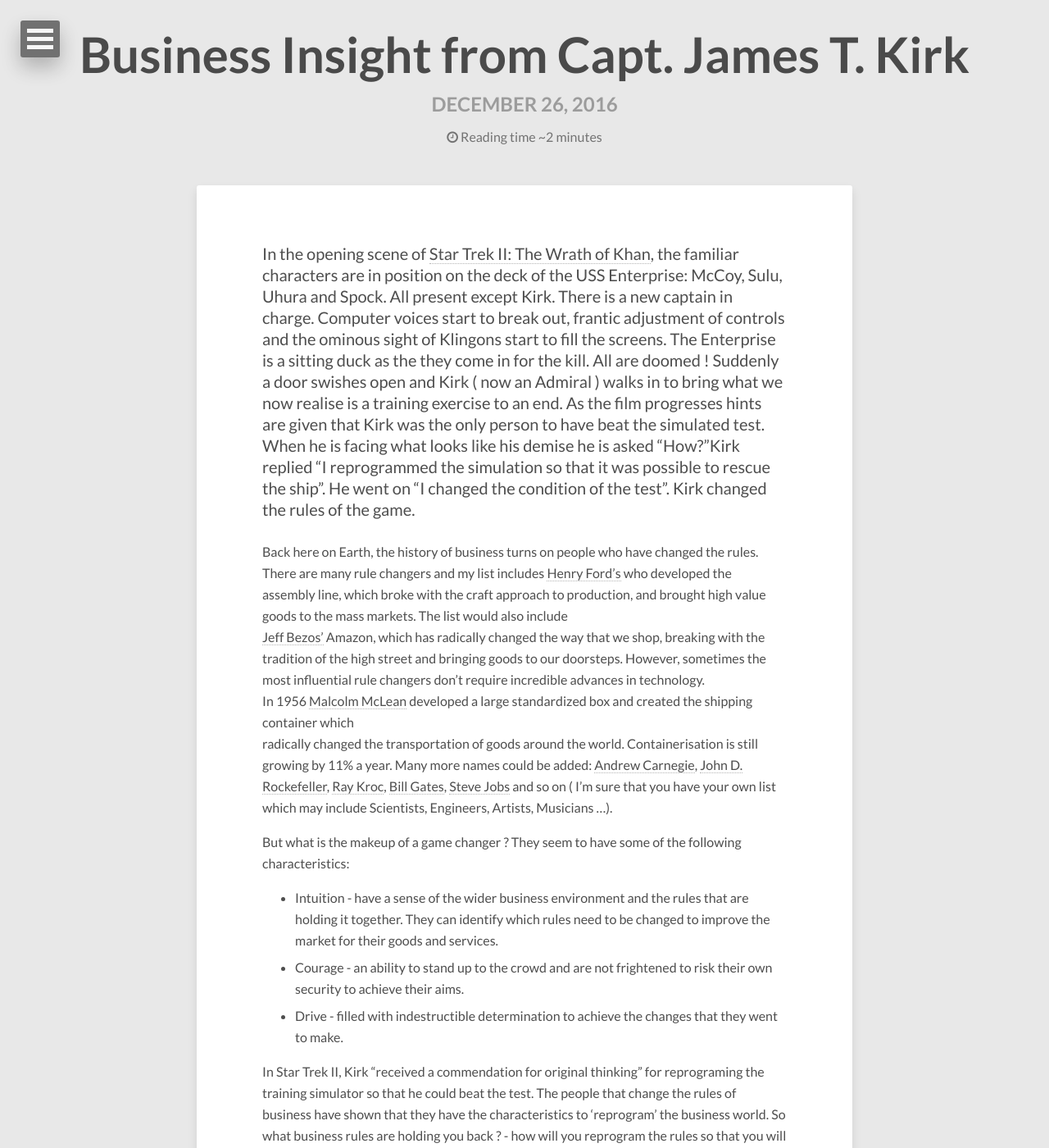
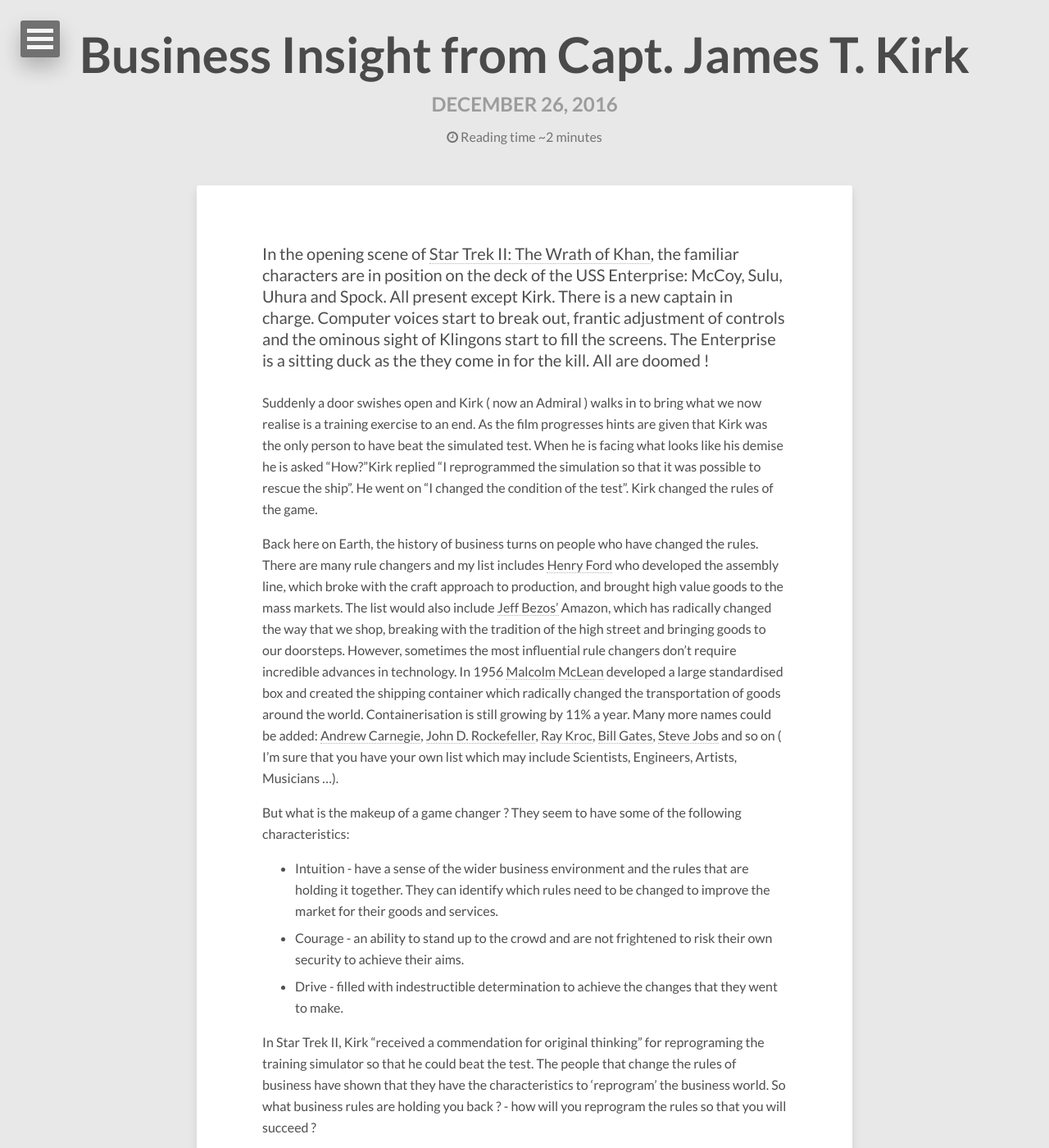
Before and after one commit to dtinblack/dtinblack.github.io, a Jekyll site: the page built from _posts/2016-12-26-business-insights.md, in a window 1280 px wide and 1400 px high. Shown: the whole window at 82% size. Built offline with Jekyll 4.4.1, drawn with Linux system fonts in a browser that asks for light colours; nearby versions of some CDN libraries.

Commit message:
cleaned up format

```diff
--- a/_posts/2016-12-26-business-insights.md
+++ b/_posts/2016-12-26-business-insights.md
@@ -9,18 +9,11 @@ tags: [game changers]
 In the opening scene of
 <a href="https://en.wikipedia.org/wiki/Star_Trek_II:_The_Wrath_of_Khan">Star Trek II: The Wrath of Khan</a>,
 the familiar characters are in position on the deck of the USS Enterprise:  McCoy, Sulu, Uhura and Spock. All present except Kirk. There is a new captain in charge.
-Computer voices start to break out, frantic adjustment of controls and the ominous sight of Klingons start to fill the screens. The Enterprise is a sitting duck as the they come in for the kill. All are doomed !  Suddenly a door swishes open and Kirk ( now an Admiral ) walks in to bring what we now realise is a training
-exercise to an end. As the film progresses hints are given that Kirk was the only person to have beat the simulated test. When he is facing what looks like his demise he is asked “How?”Kirk replied “I reprogrammed the simulation so that it was possible to rescue the ship”. He went on “I changed the condition of the test”. Kirk changed the rules of the game.
+Computer voices start to break out, frantic adjustment of controls and the ominous sight of Klingons start to fill the screens. The Enterprise is a sitting duck as the they come in for the kill. All are doomed !
 
-Back here on Earth, the history of business turns on people who have changed the rules.
-There are many rule changers and my list includes
-<a href="https://en.wikipedia.org/wiki/Henry_Ford">Henry Ford’s</a>
-who developed the assembly line, which broke with the craft approach to production, and brought high value goods to the mass markets. The list would also include
-<a href="https://en.wikipedia.org/wiki/Jeff_Bezos">Jeff Bezos’</a> Amazon,
-which has radically changed the way that we shop, breaking with the tradition of the high street and bringing goods to our doorsteps.  However, sometimes the most influential rule changers don’t require incredible advances in technology.
-In 1956 <a href="https://en.wikipedia.org/wiki/Malcom_McLean">Malcolm McLean</a>
-developed a large standardized box and created the shipping container which
-radically changed the transportation of goods around the world. Containerisation is still growing by 11% a year. Many more names could be added:
+Suddenly a door swishes open and Kirk ( now an Admiral ) walks in to bring what we now realise is a training exercise to an end. As the film progresses hints are given that Kirk was the only person to have beat the simulated test. When he is facing what looks like his demise he is asked “How?”Kirk replied “I reprogrammed the simulation so that it was possible to rescue the ship”. He went on “I changed the condition of the test”. Kirk changed the rules of the game.
+
+Back here on Earth, the history of business turns on people who have changed the rules. There are many rule changers and my list includes [Henry Ford](https://en.wikipedia.org/wiki/Henry_Ford) who developed the assembly line, which broke with the craft approach to production, and brought high value goods to the mass markets. The list would also include [Jeff Bezos'](https://en.wikipedia.org/wiki/Jeff_Bezos) Amazon, which has radically changed the way that we shop, breaking with the tradition of the high street and bringing goods to our doorsteps.  However, sometimes the most influential rule changers don’t require incredible advances in technology.  In 1956 [Malcolm McLean](https://en.wikipedia.org/wiki/Malcom_McLean) developed a large standardised box and created the shipping container which radically changed the transportation of goods around the world. Containerisation is still growing by 11% a year. Many more names could be added:
 <a href="https://en.wikipedia.org/wiki/Andrew_Carnegie"> Andrew Carnegie</a>,
 <a href="https://en.wikipedia.org/wiki/John_D._Rockefeller"> John D. Rockefeller</a>,
 <a href="https://en.wikipedia.org/wiki/Ray_Kroc">Ray Kroc</a>,
```
